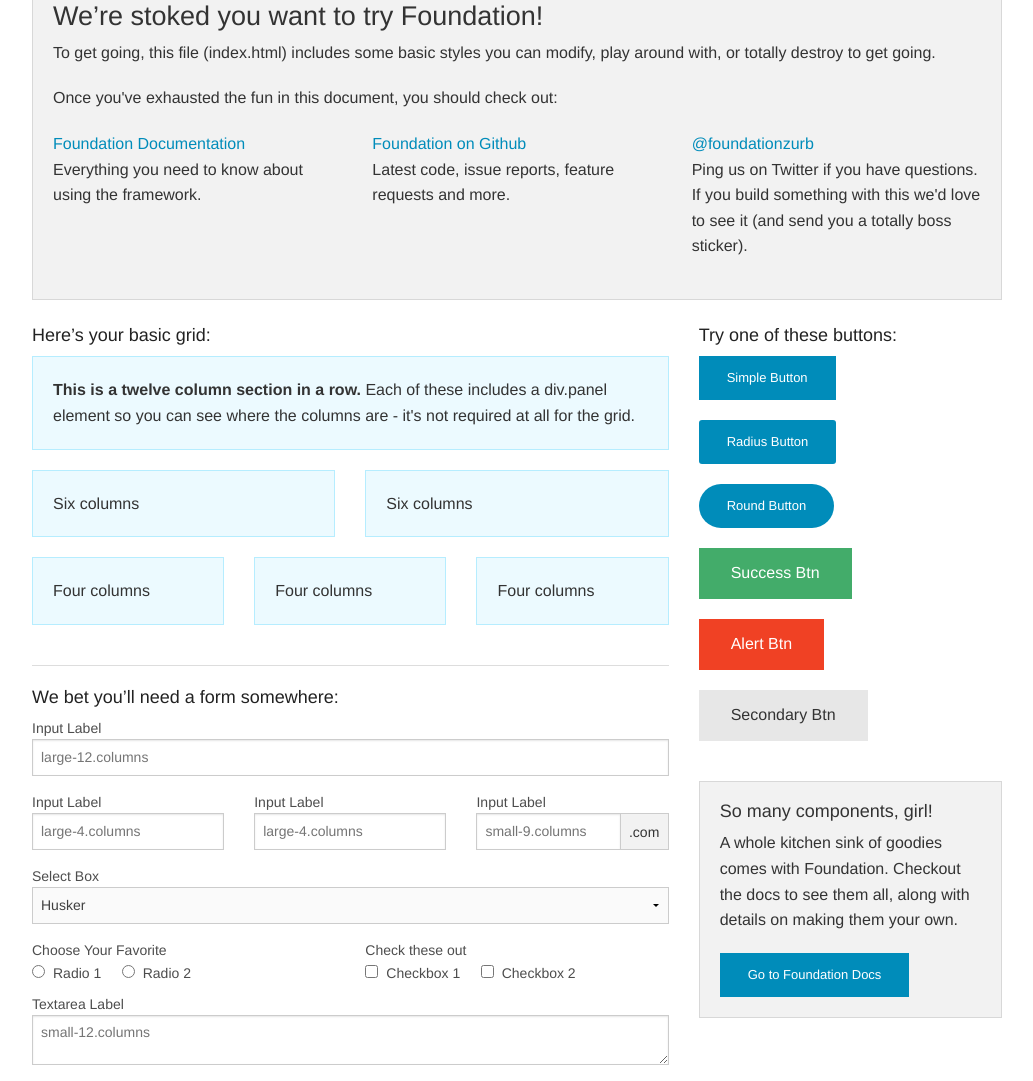
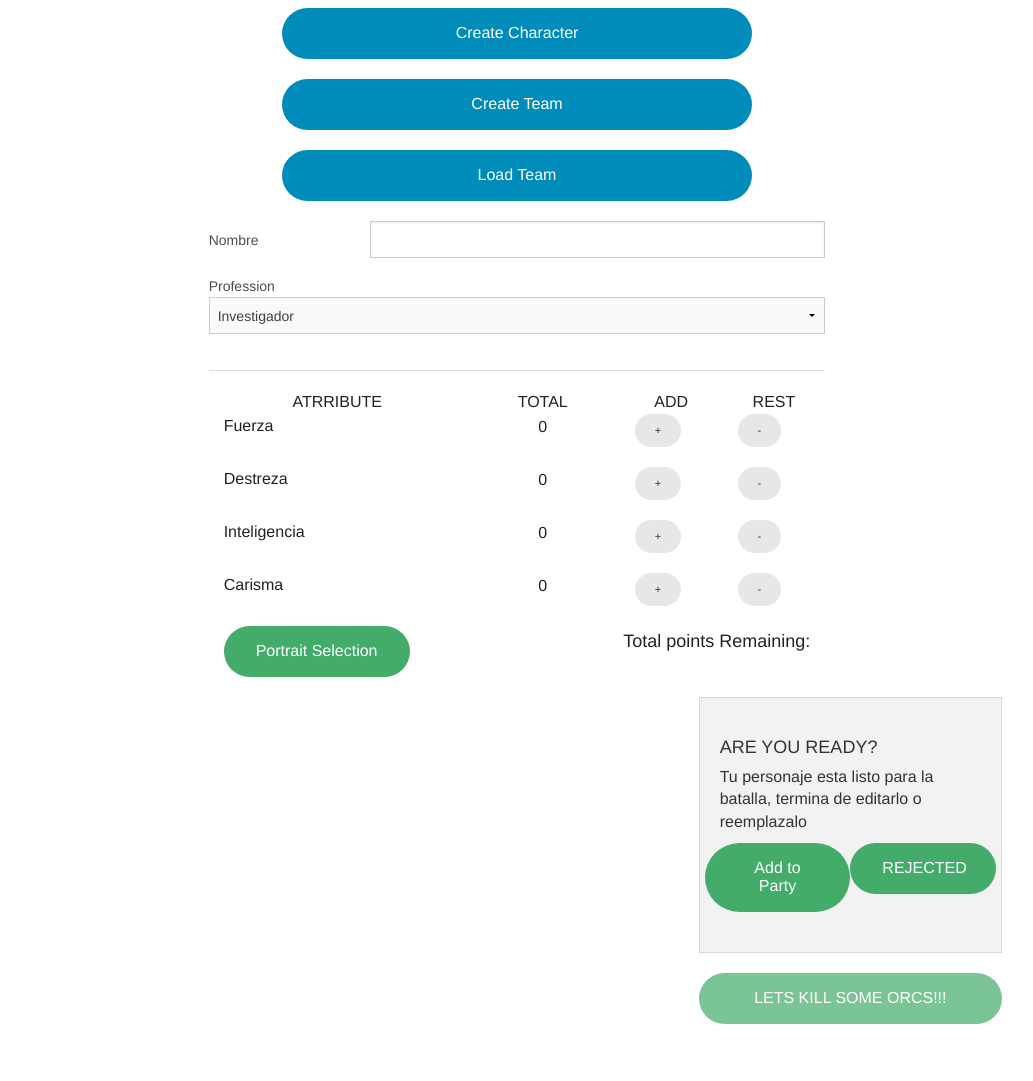
Before and after one commit to Gerarin/tarea4, a plain HTML site: page index.html in a window 1280 px wide. Shown: the part 91-1172 px from the top of the page, without its empty margins (123-1156 px from the left). After the commit the page ends 1135 px from the top, so only its background shows below. Drawn offline with Linux system fonts and the light colour scheme.

Commit message:
tarea4 empezando a maquetar

```diff
--- a/index.html
+++ b/index.html
@@ -5,160 +5,294 @@
     <meta name="viewport" content="width=device-width, initial-scale=1.0" />
     <title>Foundation | Welcome</title>
     <link rel="stylesheet" href="css/foundation.css" />
+    <link rel="stylesheet" href="css/mystyle.css" />
     <script src="js/vendor/modernizr.js"></script>
   </head>
   <body>
 
-    <div class="row">
-      <div class="large-12 columns">
-        <h1>Welcome to Foundation</h1>
-      </div>
-    </div>
 
     <div class="row">
       <div class="large-12 columns">
       	<div class="panel">
-	        <h3>We&rsquo;re stoked you want to try Foundation! </h3>
-	        <p>To get going, this file (index.html) includes some basic styles you can modify, play around with, or totally destroy to get going.</p>
-	        <p>Once you've exhausted the fun in this document, you should check out:</p>
-	        <div class="row">
-	        	<div class="large-4 medium-4 columns">
-	    		<p><a href="http://foundation.zurb.com/docs">Foundation Documentation</a><br />Everything you need to know about using the framework.</p>
-	    	</div>
-	        	<div class="large-4 medium-4 columns">
-	        		<p><a href="http://github.com/zurb/foundation">Foundation on Github</a><br />Latest code, issue reports, feature requests and more.</p>
-	        	</div>
-	        	<div class="large-4 medium-4 columns">
-	        		<p><a href="http://twitter.com/foundationzurb">@foundationzurb</a><br />Ping us on Twitter if you have questions. If you build something with this we'd love to see it (and send you a totally boss sticker).</p>
-	        	</div>
-					</div>
-      	</div>
+	        <h2 class="text-center ">WELCOME TO MISKATONIC UNIVERSITY</h2>
+
        	</div>
 	    </div>
 
-    <div class="row">
-      <div class="large-8 medium-8 columns">
-        <h5>Here&rsquo;s your basic grid:</h5>
-        <!-- Grid Example -->
+   	  <div class="small-6 columns small-centered selection_panel">
+        <a href="#" class="button expand round">Create Character</a>
+        <a href="#" class="button expand round">Create Team</a>
+        <a href="#" class="button expand round">Load Team</a>
+      </div>
+
+<!-- Pagina 02 ******************************** -->
+
+<div class="small-12 columns selection_column margin_abajo">
+
+<!-- aqui ira el editor del personaje -->
+
+      <div class="small-8 small-centered columns pjEditor">
 
         <div class="row">
-          <div class="large-12 columns">
-            <div class="callout panel">
-              <p><strong>This is a twelve column section in a row.</strong> Each of these includes a div.panel element so you can see where the columns are - it's not required at all for the grid.</p>
+
+          <form name="newName" method="" action="">
+
+            <div class="small-3 columns">
+                <label class="inline"  for="namepj">Nombre</label>
             </div>
+
+            <div class="small-9 columns">
+                <input id="selectedName" name="namepj" type="text" >
             </div>
+
+            <div class="small-12 columns ">
+                 <label class="">Profession
+
+                    <select>
+
+                      <option value="husker">Investigador</option>
+                      <option value="starbuck">Cientifico</option>
+                      <option value="hotdog">Policia</option>
+                      <option value="apollo">Cazador</option>
+                      <option value="hotdog">Diletante</option>
+                      <option value="apollo">Medico</option>
+
+                    </select>
+                </label>
              </div>
+          </form>
+        </div>
+        <div>
+
+          <hr>
+
+          <div class="small-12 columns atriTable">
+
+            <div class="row headTable">
+
+              <div class="small-5 columns expand text-center">ATRRIBUTE</div>
+              <div class="small-3 columns expand text-center">TOTAL</div>
+              <div class="small-2 columns expand text-center">ADD </div>
+              <div class="small-2 columns expand text-center">REST </div>
+
+            </div>  <!-- headTable -->
+<!-- FUERZA ---------------------------------------->
+            <div class="row prueba" value="0" stat="str">
+
+              <div class="small-5 columns expand text-left">Fuerza</div>
+
+              <div id="fuerza" class="small-3 columns expand text-center"> <p class="stat01"  >0</p> </div>
+
+              <div class="small-2 columns expand">
+                <a href="#" class="text-center button secondary round tiny centered plusButton" > + </a>
+              </div>
+
+              <div class="small-2 columns expand">
+                <a href="#" class="text-center button secondary round tiny centered minusButton"> - </a>
+              </div>
+
+            </div>
+<!-- DESTREZA -------------------------------------->
+
+            <div class="row prueba" value="0" stat="dex">
+
+              <div class="small-5 columns expand text-left">Destreza</div>
+
+              <div id="destreza" class="small-3 columns expand text-center"><p class="stat01" value="0">0</p> </div>
+
+              <div class="small-2 columns expand">
+                <a href="#" class="text-center button secondary  round tiny centered plusButton" > + </a>
+              </div>
+              <div class="small-2 columns expand">
+                <a href="#" class="text-center button secondary round round tiny centered minusButton"> - </a>
+              </div>
+
+            </div>
+<!-- INTELIGENCIA ---------------------------->
+
+            <div class="row prueba" value="0" stat="int">
+
+              <div class="small-5 columns expand">Inteligencia</div>
+              <div id="inteligencia" class="small-3 columns expand text-center"><p class="stat01" >0</p></div>
+              <div class="small-2 columns expand">
+                <a href="#" class="text-center button secondary  round tiny centered plusButton"> + </a>
+              </div>
+              <div class="small-2 columns expand">
+                <a href="#" class="text-center button secondary  round tiny centered minusButton"> - </a>
+              </div>
+
+            </div>
+<!-- CARISMA ---------------------------------->
+            <div class="row prueba" value="0" stat="cha">
+
+              <div class="small-5 columns expand">Carisma</div>
+              <div id="carisma" class="small-3 columns expand text-center"><p class="stat01" >0</p></div>
+              <div class="small-2 columns expand">
+                <a href="#" class="text-center button secondary  round tiny centered plusButton"> + </a>
+              </div>
+              <div class="small-2 columns expand">
+                <a href="#" class="text-center button secondary  round tiny centered minusButton"> - </a>
+              </div>
+
+            </div>
+
+          </div> <!-- atritable -->
+
+
+          <div class=" small-12 columns text-right">
+            <a class="button round secondary success left" role="button" href="#" data-reveal-id="myModal">Portrait Selection</a>
+            <h5>Total points Remaining: <span class="iniPoints"></span></h5>
+          </div>
+
+        </div> <!-- statGen -->
+
+        </div>
+
+      </div> <!-- pjEditor -->
+
+<!-- Aqui aparecen los membros del partie a medida q los van creando -->
+
+      <div id="cajaFinal" class="small-4 columns">
+      </div>
+
+
+<!-- aqui iran explicaciones y los botones q indican q se ha acabado el proceso -->
+
+      <div class="small-4 columns infoPanel ">
+
+        <div class="panel">
+
+<!-- parte de laexplicacion del personaje y sus stats principales -->
+
+          <div class="hide Expo hide-for-small" >
+
+            <h4 class="text-center title className"></h4>
+            <p class="resume"></p>
+            <p class="abilities"></p>
+
+          </div>
+
+
+          <h5>ARE YOU READY?</h5>
+
+          <h6 class="subheader hide-for-small">Tu personaje esta listo para la batalla, termina de editarlo o reemplazalo</h6>
+
+          <div class="row finalChoice">
+
+<!-- boton para grabar el personaje creado para utilizarlo despues -->
+
+            <a class="columns small-6 button round secondary success checkButton " role="button" href="#" >Add to Party</a>
+
+<!-- boton para borrar todoy regresar a 0 -->
+
+            <a class="columns small-6 button round secondary success resetButton" role="button" aria-label="submit form" href="#" >REJECTED</a>
+
+          </div>
+
+        </div>
+
+<!-- aqui va el partie completo a medida q lo va editando -->
+
+        <div class="row finalButton">
+          <div class="columns small-12">
+             <button id="readyBaby" class="button centered success expand round disabled">LETS KILL SOME ORCS!!!</button>
+          </div>
+
+        </div>
+
+      </div>
+      <!-- cierre de infoPanel -->
+    </div>
+
+
+
+
+    <div id="myModal" class="reveal-modal picture_galery" data-reveal>
       <div class="row">
-          <div class="large-6 medium-6 columns">
-            <div class="callout panel">
-              <p>Six columns</p>
+        <div class="small-2 columns cha_image_galery">
+          <a class="close-reveal-modal sexy-img" href="#"><img class="cha_image" src="img/01.jpg" alt="">
+          </a>
         </div>
+
+        <div class="small-2 columns cha_image_galery">
+          <a class="close-reveal-modal sexy-img" href="#"> <img class="cha_image" src="img/02.jpg" alt="">
+          </a>
         </div>
-          <div class="large-6 medium-6 columns">
-            <div class="callout panel">
-              <p>Six columns</p>
+
+        <div class="small-2 columns cha_image_galery">
+          <a class="close-reveal-modal sexy-img" href="#"> <img class="cha_image" src="img/03.jpg" alt="">
+          </a>
         </div>
+
+        <div class="small-2 columns cha_image_galery">
+          <a class="close-reveal-modal sexy-img" href="#"> <img class="cha_image" src="img/04.jpg" alt="">
+          </a>
         </div>
+
+        <div class="small-2 columns cha_image_galery">
+          <a class="close-reveal-modal sexy-img" href="#"><img class="cha_image" src="img/05.jpg" alt="">
+          </a>
         </div>
-        <div class="row">
-          <div class="large-4 medium-4 small-4 columns">
-            <div class="callout panel">
-              <p>Four columns</p>
-            </div>
-          </div>
-          <div class="large-4 medium-4 small-4 columns">
-            <div class="callout panel">
-              <p>Four columns</p>
-            </div>
-          </div>
-          <div class="large-4 medium-4 small-4 columns">
-            <div class="callout panel">
-              <p>Four columns</p>
-            </div>
+
+        <div class="small-2 columns cha_image_galery">
+          <a class="close-reveal-modal sexy-img" href="#"><img class="cha_image" src="img/06.jpg" alt="">
+          </a>
         </div>
       </div>
 
-        <hr />
-
-        <h5>We bet you&rsquo;ll need a form somewhere:</h5>
-        <form>
-				  <div class="row">
-				    <div class="large-12 columns">
-				      <label>Input Label</label>
-				      <input type="text" placeholder="large-12.columns" />
-				    </div>
-				  </div>
-				  <div class="row">
-				    <div class="large-4 medium-4 columns">
-				      <label>Input Label</label>
-				      <input type="text" placeholder="large-4.columns" />
-				    </div>
-				    <div class="large-4 medium-4 columns">
-				      <label>Input Label</label>
-				      <input type="text" placeholder="large-4.columns" />
-				    </div>
-				    <div class="large-4 medium-4 columns">
-				      <div class="row collapse">
-				        <label>Input Label</label>
-				        <div class="small-9 columns">
-				          <input type="text" placeholder="small-9.columns" />
-				        </div>
-				        <div class="small-3 columns">
-				          <span class="postfix">.com</span>
-				        </div>
-				      </div>
-				    </div>
-				  </div>
-				  <div class="row">
-				    <div class="large-12 columns">
-				      <label>Select Box</label>
-				      <select>
-				        <option value="husker">Husker</option>
-				        <option value="starbuck">Starbuck</option>
-				        <option value="hotdog">Hot Dog</option>
-				        <option value="apollo">Apollo</option>
-				      </select>
-				    </div>
-				  </div>
-				  <div class="row">
-				    <div class="large-6 medium-6 columns">
-				      <label>Choose Your Favorite</label>
-				      <input type="radio" name="pokemon" value="Red" id="pokemonRed"><label for="pokemonRed">Radio 1</label>
-				      <input type="radio" name="pokemon" value="Blue" id="pokemonBlue"><label for="pokemonBlue">Radio 2</label>
-				    </div>
-				    <div class="large-6 medium-6 columns">
-				      <label>Check these out</label>
-				      <input id="checkbox1" type="checkbox"><label for="checkbox1">Checkbox 1</label>
-				      <input id="checkbox2" type="checkbox"><label for="checkbox2">Checkbox 2</label>
-				    </div>
-				  </div>
-				  <div class="row">
-				    <div class="large-12 columns">
-				      <label>Textarea Label</label>
-				      <textarea placeholder="small-12.columns"></textarea>
-				    </div>
-				  </div>
-				</form>
+      <div class="row margin_arriba">
+        <div class="small-2 columns cha_image_galery">
+          <a class="close-reveal-modal sexy-img" href="#"><img class="cha_image" src="img/07.jpg" alt="">
+          </a>
         </div>
 
-      <div class="large-4 medium-4 columns">
-			  <h5>Try one of these buttons:</h5>
-			  <p><a href="#" class="small button">Simple Button</a><br/>
-        <a href="#" class="small radius button">Radius Button</a><br/>
-        <a href="#" class="small round button">Round Button</a><br/>
-        <a href="#" class="medium success button">Success Btn</a><br/>
-        <a href="#" class="medium alert button">Alert Btn</a><br/>
-        <a href="#" class="medium secondary button">Secondary Btn</a></p>
-				<div class="panel">
-        	<h5>So many components, girl!</h5>
-        	<p>A whole kitchen sink of goodies comes with Foundation. Checkout the docs to see them all, along with details on making them your own.</p>
-        	<a href="http://foundation.zurb.com/docs/" class="small button">Go to Foundation Docs</a>
+        <div class="small-2 columns cha_image_galery">
+          <a class="close-reveal-modal sexy-img" href="#"> <img class="cha_image" src="img/08.jpg" alt="">
+          </a>
         </div>
+
+        <div class="small-2 columns cha_image_galery">
+          <a class="close-reveal-modal sexy-img" href="#"><img class="cha_image" src="img/09.jpg" alt="">
+          </a>
+        </div>
+
+        <div class="small-2 columns cha_image_galery">
+          <a class="close-reveal-modal sexy-img" href="#"><img class="cha_image" src="img/10.jpg" alt="">
+          </a>
+        </div>
+
+        <div class="small-2 columns cha_image_galery">
+          <a class="close-reveal-modal sexy-img" href="#"><img class="cha_image" src="img/11.jpg" alt="">
+          </a>
+        </div>
+
+        <div class="small-2 columns cha_image_galery">
+          <a class="close-reveal-modal sexy-img" href="#"><img class="cha_image" src="img/12.jpg" alt="">
+          </a>
+        </div>
+
+
       </div>
     </div>
 
+    <div class="columns small-12 personaje_listo hide ">
+      <div class="row">
+
+      <div class="margin_arriba margin_abajo small-5 columns"><img class="pj_listo_imagen" src="" alt=""></div>
+      <div class="small-7 columns"><h4 class="pj_listo_name"></h4></div>
+
+      </div>
+    </div>
+
+
+
+    </div>
+
+
+
     <script src="js/vendor/jquery.js"></script>
     <script src="js/foundation.min.js"></script>
+    <script src="js/myjquery.js"></script>
     <script>
       $(document).foundation();
     </script>
```
Also changed, not shown: css/mystyle.css (added), js/myjquery.js (added). Lines whose indentation alone changed are shown as unchanged.
